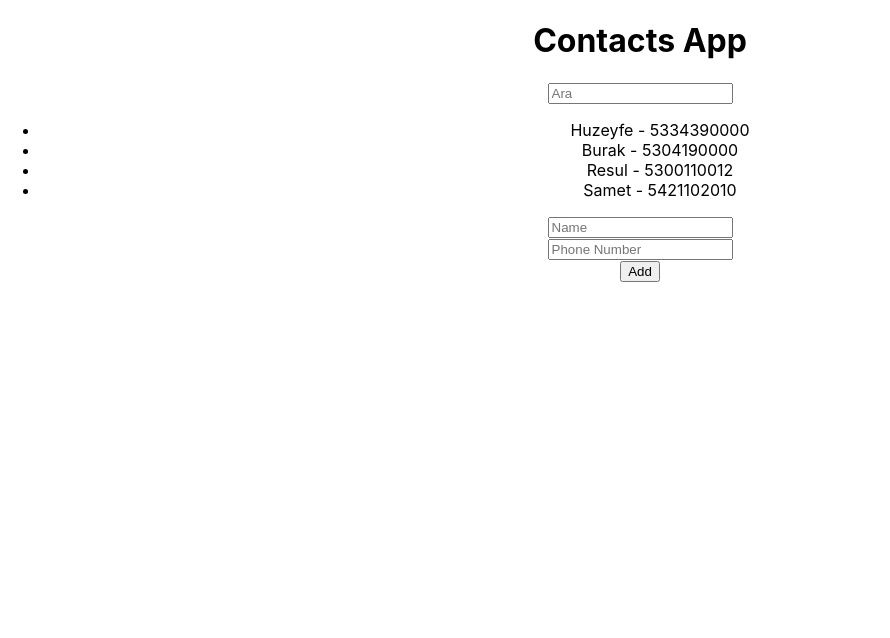
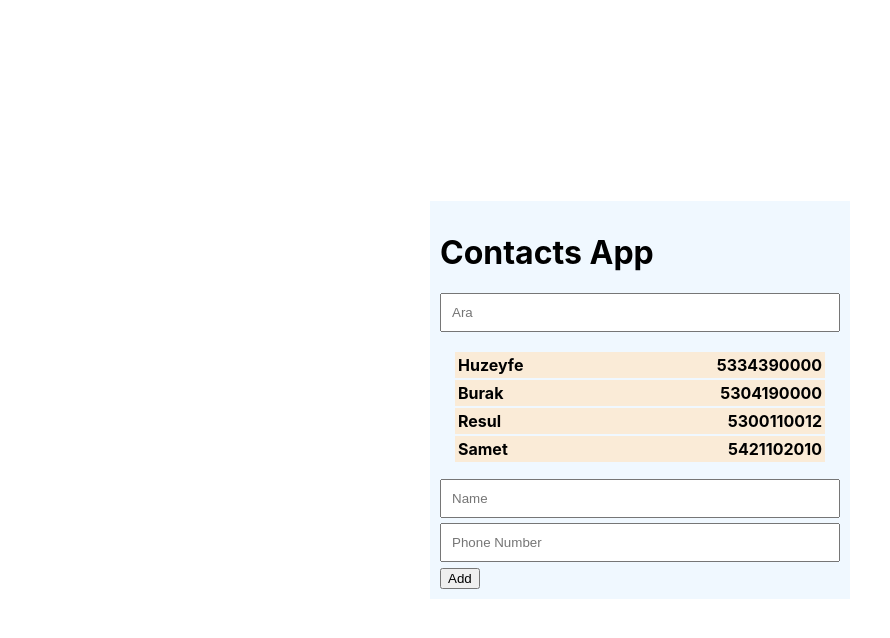
Before and after one commit to huzeyfeyetkiner/react-101, a React (Create React App) app in the folder contacts-app/: page / in a window 1280 px wide. Shown: the top 638 px of the page, without its empty margins (0-890 px from the left). Built offline with nearby package versions, Linux system fonts and the light colour scheme.

Commit message:
contacts-app with style

```diff
--- a/contacts-app/src/App.css
+++ b/contacts-app/src/App.css
@@ -1,38 +1,6 @@
 .App {
-  text-align: center;
-}
-
-.App-logo {
-  height: 40vmin;
-  pointer-events: none;
-}
-
-@media (prefers-reduced-motion: no-preference) {
-  .App-logo {
-    animation: App-logo-spin infinite 20s linear;
-  }
-}
-
-.App-header {
-  background-color: #282c34;
-  min-height: 100vh;
   display: flex;
-  flex-direction: column;
   align-items: center;
   justify-content: center;
-  font-size: calc(10px + 2vmin);
-  color: white;
+  min-height: 100vh;
 }
-
-.App-link {
-  color: #61dafb;
-}
-
-@keyframes App-logo-spin {
-  from {
-    transform: rotate(0deg);
-  }
-  to {
-    transform: rotate(360deg);
-  }
-}
--- a/contacts-app/src/components/Contacts/List/index.js
+++ b/contacts-app/src/components/Contacts/List/index.js
@@ -19,8 +19,11 @@ function List({contacts}) {
 
         <input value={searchText} type="text" onChange={(e) => setSearchText(e.target.value)} placeholder="Ara"/>
 
-        <ul>
-          {filtered.map((contact,id) => <li key={id}>{contact.fullName} - {contact.phoneNumber}</li>)}
+        <ul className="list">
+          {filtered.map((contact,id) => <li key={id}>
+            <span>{contact.fullName}</span>
+            <span>{contact.phoneNumber}</span>
+            </li>)}
         </ul>
       </>
   )
--- a/contacts-app/src/components/Contacts/index.js
+++ b/contacts-app/src/components/Contacts/index.js
@@ -1,5 +1,6 @@
 import Form from "./Form"
 import List from "./List"
+import "./styles.css"
 
 import { useState, useEffect } from "react"
 
@@ -18,13 +19,13 @@ function Contacts() {
 
   return (
 
-    <>
+    <div className="container">
         <h1>Contacts App</h1>
 
         <List contacts={contacts}/>
 
         <Form contacts={contacts} setContacts={setContacts} />
-    </>
+    </div>
 
 
   )
--- /dev/null
+++ b/contacts-app/src/components/Contacts/styles.css
@@ -0,0 +1,28 @@
+.container {
+    width: 400px;
+    background-color:aliceblue;
+    margin: 0 auto;
+    padding: 10px;
+}
+
+input{
+    width: 100%;
+    box-sizing: border-box;
+    padding: 10px;
+    margin-bottom: 5px;
+}
+
+.list{
+    list-style-type: none;
+    margin: 0;
+    padding: 15px;
+}
+
+.list > li {
+    background-color: antiquewhite;
+    margin-bottom: 2px;
+    display: flex;
+    justify-content: space-between;
+    font-weight: bold;
+    padding: 3px;
+}
```
